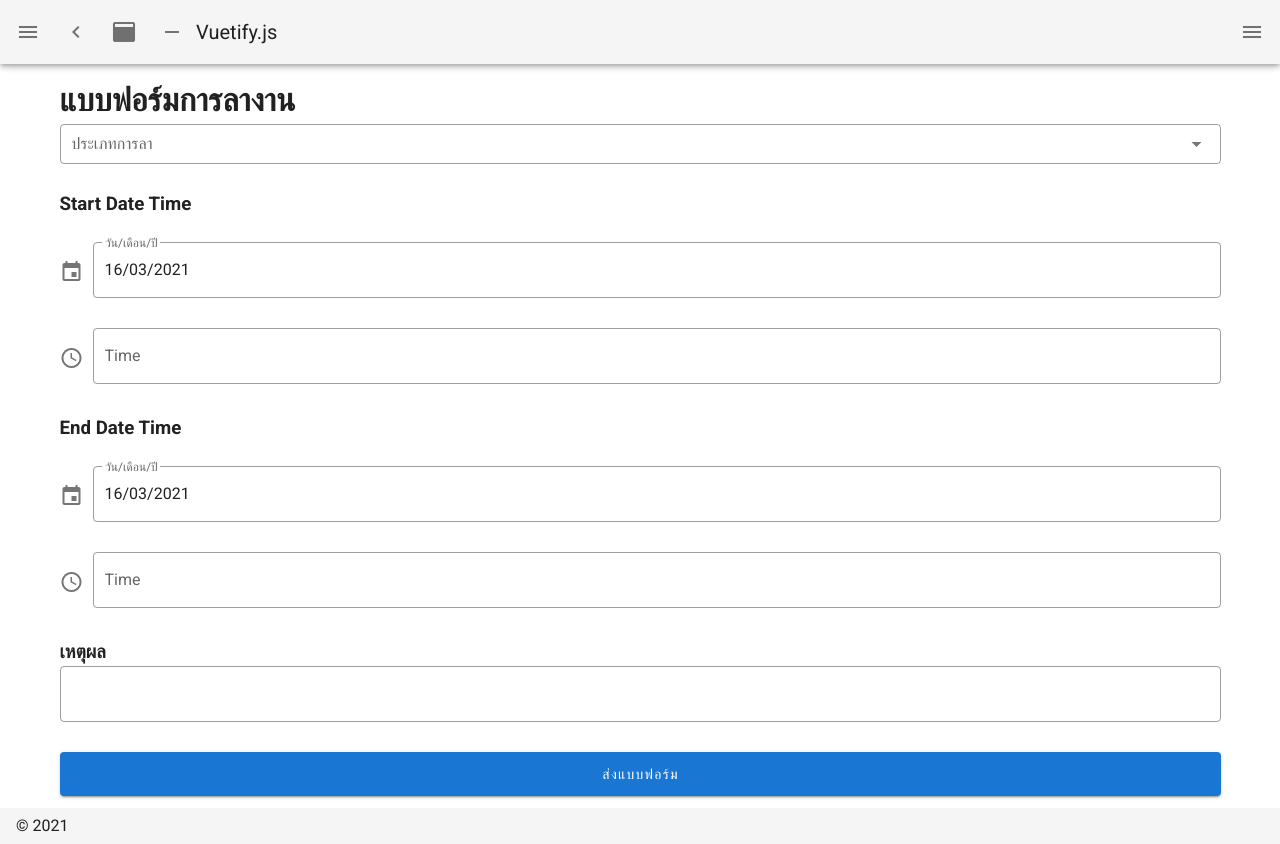
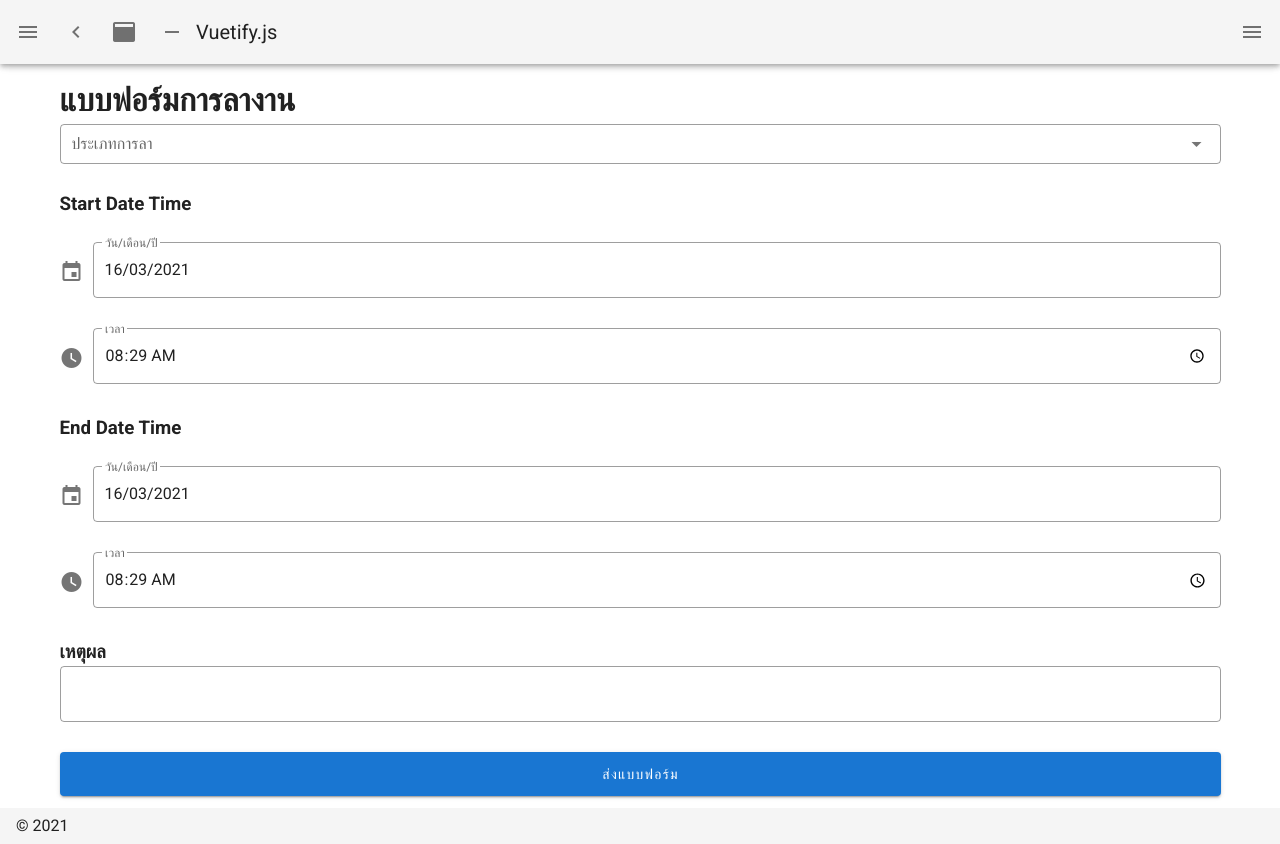
Before and after one commit to Tiewly/penhwang_frontend_mobile, a Nuxt app: page /leave in a window 1280 px wide. Built offline with nearby package versions, Linux system fonts and the light colour scheme.

Commit message:
refactor leave page. add DateTimeInput component

```diff
--- /dev/null
+++ b/components/DateTimeInput.vue
@@ -0,0 +1,86 @@
+<template>
+  <div>
+    <h3>{{header}}</h3>
+    <br />
+    <v-menu
+      ref="DateStart"
+      v-model="DateStart"
+      :close-on-content-click="false"
+      transition="scale-transition"
+      offset-y
+      max-width="290px"
+      min-width="290px"
+    >
+      <template v-slot:activator="{ on, attrs }">
+        <v-text-field
+          v-model="dateFormatted"
+          label="วัน/เดือน/ปี"
+          persistent-hint
+          prepend-icon="mdi-calendar"
+          v-bind="attrs"
+          v-on="on"
+          outlined
+        ></v-text-field>
+      </template>
+      <v-date-picker
+        @change="$emit('onDateChange', date)"
+        v-model="date"
+        no-title
+        @input="DateStart = false"
+      ></v-date-picker>
+    </v-menu>
+    <v-text-field
+      v-model="time"
+      @change="$emit('onTimeChange', time)"
+      label="เวลา"
+      type="time"
+      prepend-icon="mdi-clock"
+      outlined
+    ></v-text-field>
+  </div>
+</template>
+<script>
+export default {
+  props: ['header'],
+  data: (vm) => ({
+    date: new Date().toISOString().substr(0, 10),
+    dateFormatted: vm.formatDate(new Date().toISOString().substr(0, 10)),
+    DateStart: false,
+    TimeStart: false,
+    time: null
+  }),
+  computed: {
+    computedDateFormatted() {
+      return this.formatDate(this.date)
+    },
+  },
+  watch: {
+    date(val) {
+      this.dateFormatted = this.formatDate(this.date)
+    }
+  },
+  methods: {
+    formatDate(date) {
+      if (!date) return null
+
+      const [year, month, day] = date.split('-')
+      return `${day}/${month}/${year}`
+    },
+    parseDate(date) {
+      if (!date) return null
+
+      const [month, day, year] = date.split('/')
+      return `${year}-${month.padStart(2, '0')}-${day.padStart(2, '0')}`
+    },
+    timeNow() {
+      var d = new Date(),
+      h = (d.getHours()<10?'0':'') + d.getHours(),
+      m = (d.getMinutes()<10?'0':'') + d.getMinutes();
+      return h + ':' + m;
+    }
+  },
+  mounted() {
+    this.time = this.timeNow()
+  }
+}
+</script>
--- a/pages/leave.vue
+++ b/pages/leave.vue
@@ -2,171 +2,36 @@
   <div>
     <h1>แบบฟอร์มการลางาน</h1>
     <v-select :items="items" label="ประเภทการลา" dense outlined></v-select>
-    <h3>Start Date Time</h3>
-    <br />
-    <v-menu
-      ref="DateStart"
-      v-model="DateStart"
-      :close-on-content-click="false"
-      transition="scale-transition"
-      offset-y
-      max-width="290px"
-      min-width="290px"
-    >
-      <template v-slot:activator="{ on, attrs }">
-        <v-text-field
-          v-model="dateFormatted"
-          label="วัน/เดือน/ปี"
-          persistent-hint
-          prepend-icon="mdi-calendar"
-          v-bind="attrs"
-          @blur="date = parseDate(dateFormatted)"
-          v-on="on"
-          outlined
-        ></v-text-field>
-      </template>
-      <v-date-picker
-        v-model="date"
-        no-title
-        @input="DateStart = false"
-      ></v-date-picker>
-    </v-menu>
-    <v-menu
-      ref="TimeStart"
-      v-model="TimeStart"
-      :close-on-content-click="false"
-      :nudge-right="40"
-      :return-value.sync="time"
-      transition="scale-transition"
-      offset-y
-      max-width="290px"
-      min-width="290px"
-    >
-      <template v-slot:activator="{ on, attrs }">
-        <v-text-field
-          v-model="time"
-          label="Time"
-          prepend-icon="mdi-clock-time-four-outline"
-          readonly
-          v-bind="attrs"
-          v-on="on"
-          outlined
-        ></v-text-field>
-      </template>
-      <v-time-picker
-        v-if="TimeStart"
-        v-model="time"
-        full-width
-        @click:minute="$refs.TimeStart.save(time)"
-      ></v-time-picker>
-    </v-menu>
-    <h3>End Date Time</h3>
-    <br />
-    <v-menu
-      ref="DateEnd"
-      v-model="DateEnd"
-      :close-on-content-click="false"
-      transition="scale-transition"
-      offset-y
-      max-width="290px"
-      min-width="290px"
-    >
-      <template v-slot:activator="{ on, attrs }">
-        <v-text-field
-          v-model="date2Formatted"
-          label="วัน/เดือน/ปี"
-          persistent-hint
-          prepend-icon="mdi-calendar"
-          v-bind="attrs"
-          @blur="date2 = parseDate(date2Formatted)"
-          v-on="on"
-          outlined
-        ></v-text-field>
-      </template>
-      <v-date-picker
-        v-model="date2"
-        no-title
-        @input="DateEnd = false"
-      ></v-date-picker>
-    </v-menu>
-    <v-menu
-      ref="TimeEnd"
-      v-model="TimeEnd"
-      :close-on-content-click="false"
-      :nudge-right="40"
-      :return-value.sync="time"
-      transition="scale-transition"
-      offset-y
-      max-width="290px"
-      min-width="290px"
-    >
-      <template v-slot:activator="{ on, attrs }">
-        <v-text-field
-          v-model="time2"
-          label="Time"
-          prepend-icon="mdi-clock-time-four-outline"
-          readonly
-          v-bind="attrs"
-          v-on="on"
-          outlined
-        ></v-text-field>
-      </template>
-      <v-time-picker
-        v-if="TimeEnd"
-        v-model="time2"
-        full-width
-        @click:minute="$refs.TimeEnd.save(time2)"
-      ></v-time-picker>
-    </v-menu>
+    <DateTimeInput
+      header="Start Date Time"
+      @onDateChange="d => date1 = d"
+      @onTimeChange="t => time1 = t"
+    />
+    <DateTimeInput
+      header="End Date Time"
+      @onDateChange="d => date2 = d"
+      @onTimeChange="t => time2 = t"
+    />
     <h3>เหตุผล</h3>
     <v-textarea auto-grow outlined rows="2" row-height="20"></v-textarea>
     <v-spacer />
     <v-btn block color="primary" nuxt to="/inspire" large> ส่งแบบฟอร์ม </v-btn>
+    <!-- <h3>test</h3>
+    <p>date1: {{date1}}</p>
+    <p>date2: {{date2}}</p>
+    <p>time1: {{time1}}</p>
+    <p>time2: {{time2}}</p> -->
   </div>
 </template>
 
 <script>
 export default {
   data: (vm) => ({
-    date: new Date().toISOString().substr(0, 10),
-    date2: new Date().toISOString().substr(0, 10),
-    dateFormatted: vm.formatDate(new Date().toISOString().substr(0, 10)),
-    date2Formatted: vm.formatDate(new Date().toISOString().substr(0, 10)),
-    DateStart: false,
-    TimeStart: false,
-    DateEnd: false,
-    TimeEnd: false,
+    date1: null,
+    date2: null,
+    time1: null,
+    time2: null,
     items: ['ลาป่วย', 'ลากิจ', 'ลาคลอด', 'ลาทำหมัน'],
   }),
-
-  computed: {
-    computedDateFormatted() {
-      return this.formatDate(this.date)
-    },
-  },
-
-  watch: {
-    date(val) {
-      this.dateFormatted = this.formatDate(this.date)
-    },
-    date2(val) {
-      this.date2Formatted = this.formatDate(this.date2)
-    },
-  },
-
-  methods: {
-    formatDate(date) {
-      if (!date) return null
-
-      const [year, month, day] = date.split('-')
-      return `${day}/${month}/${year}`
-    },
-    parseDate(date) {
-      if (!date) return null
-
-      const [month, day, year] = date.split('/')
-      return `${year}-${month.padStart(2, '0')}-${day.padStart(2, '0')}`
-    },
-  },
 }
 </script>
--- /dev/null
+++ b/pages/test.vue
@@ -0,0 +1,20 @@
+<template>
+<div>
+  <DateTimeInput
+    header="Start Date Time"
+    @onTimeChange="t => time = t"
+    @onDateChange="d => date = d"
+  />
+  <h1>this is out of component</h1>
+  <p>date: {{date}}</p>
+  <p>time: {{time}}</p>
+</div>
+</template>
+<script>
+export default {
+  data: () => ({
+    date: null,
+    time: null,
+  })
+}
+</script>
```
